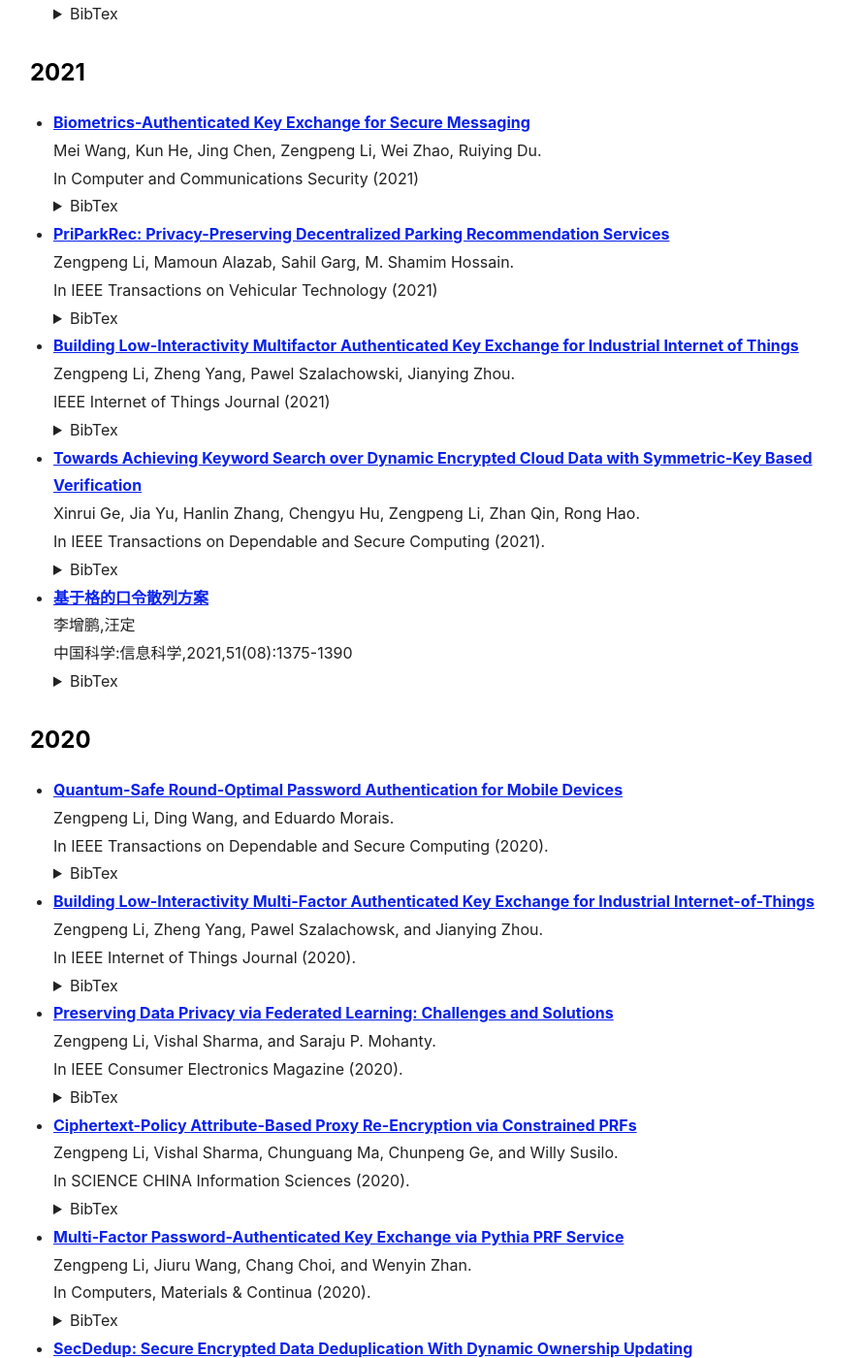
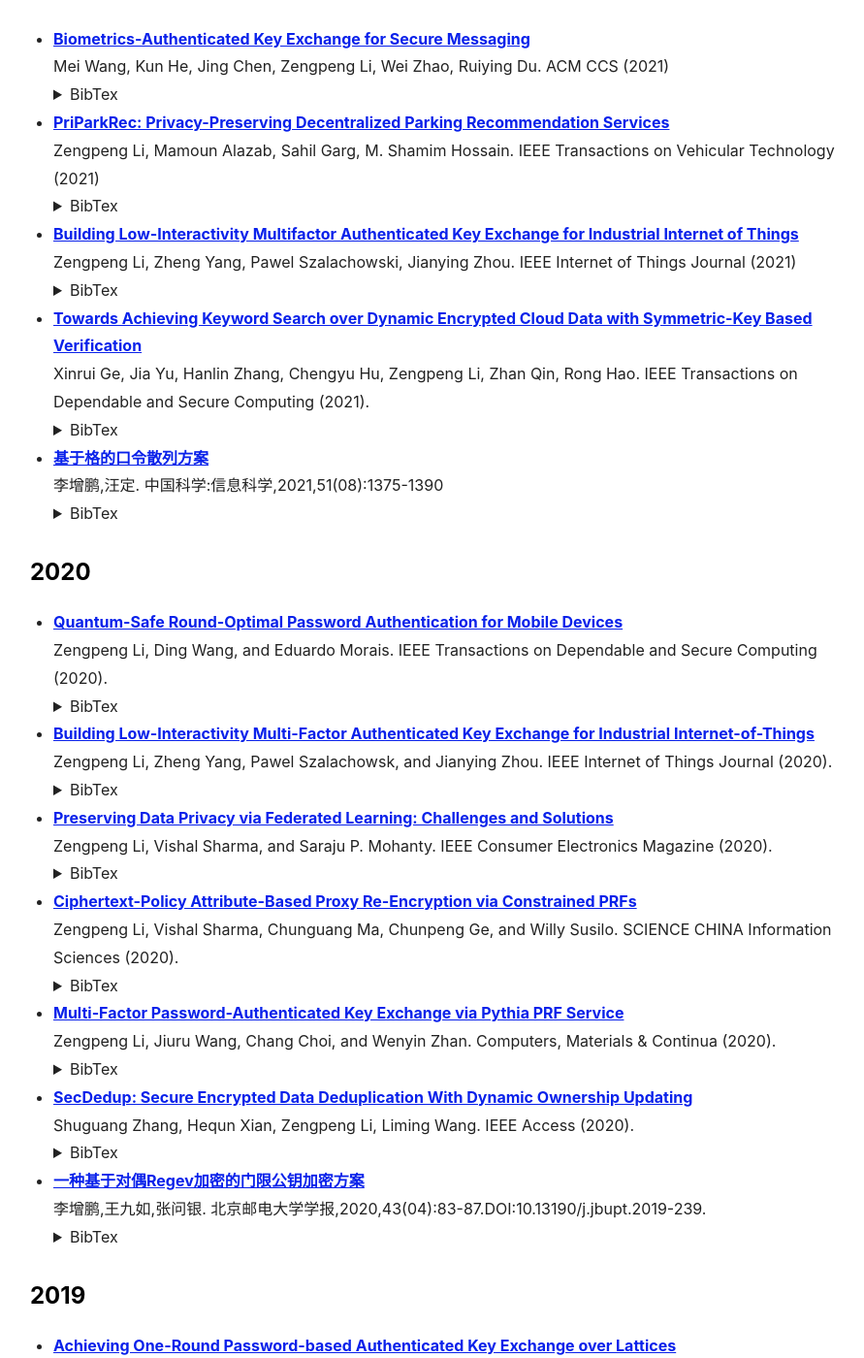
Before and after one commit to sigmasdu/sigmasdu.github.io, a Jekyll site: the page built from research.md, in a window 1280 px wide and 1400 px high, scrolled down 1868 px. Shown: the whole window at 97% size, without its empty margins (182-1073 px from the left). Built offline with Jekyll 4.4.1, drawn with Linux system fonts in a browser that asks for light colours; nearby versions of some CDN libraries; some of the changed text lies outside the part shown.

Commit message:
Update research.md

```diff
--- a/research.md
+++ b/research.md
@@ -47,8 +47,7 @@ Thank You to NSFC, NSFC-SD, NSFC-QD, Huawei, and Bitmain for their generous supp
 ### 2023
 
 - [新形态伪随机函数研究](http://netinfo-security.org/CN/10.3969/j.issn.1671-1122.2023.05.002)
-  李增鹏,王梅,陈梦佳
-  信息网络安全 (2023)
+  李增鹏,王梅,陈梦佳. 信息网络安全 (2023)
   <details>
     <summary style="background-color:#fff">BibTex</summary>
       <div style="background-color:#f8fbfc;padding-left:20px;padding-top:5px;padding-bottom:5px;padding-right:20px;">
@@ -71,8 +70,7 @@ Thank You to NSFC, NSFC-SD, NSFC-QD, Huawei, and Bitmain for their generous supp
   </details>
 
 - [Security Authentication Protocol for Massive Machine Type Communication in 5G Networks](https://doi.org/10.1155/2023/6086686)
-  Junfeng Miao, Zhaoshun Wang, Mei Wang, Xiao Feng, Nan Xiao, Xiaoxue Sun, Chenglu Jin.
-  Wireless Communications & Mobile Computing (2023)
+  Junfeng Miao, Zhaoshun Wang, Mei Wang, Xiao Feng, Nan Xiao, Xiaoxue Sun, Chenglu Jin.  Wireless Communications & Mobile Computing (2023)
   <details>
     <summary style="background-color:#fff">BibTex</summary>
       <div style="background-color:#f8fbfc;padding-left:20px;padding-top:5px;padding-bottom:5px;padding-right:20px;">
@@ -96,8 +94,7 @@ Thank You to NSFC, NSFC-SD, NSFC-QD, Huawei, and Bitmain for their generous supp
 ### 2022
 
 - [PANDA: Lightweight non-interactive privacy-preserving data aggregation for constrained devices](https://www.sciencedirect.com/science/article/abs/pii/S0167739X22000152)
-  Mei Wang, Kun He, Jing Chen, Ruiying Du, Bingsheng Zhang, Zengpeng Li.
-  In Future Generation Computer Systems (2022)
+  Mei Wang, Kun He, Jing Chen, Ruiying Du, Bingsheng Zhang, Zengpeng Li. Future Generation Computer Systems (2022)
   <details>
     <summary style="background-color:#fff">BibTex</summary>
       <div style="background-color:#f8fbfc;padding-left:20px;padding-top:5px;padding-bottom:5px;padding-right:20px;">
@@ -117,8 +114,7 @@ Thank You to NSFC, NSFC-SD, NSFC-QD, Huawei, and Bitmain for their generous supp
   </details>
 
 - [Quantum-Safe Round-Optimal Password Authentication for Mobile Devices](https://ieeexplore.ieee.org/abstract/document/9272675)
-  Zengpeng Li, Ding Wang, Eduardo Morais.
-  In IEEE Transactions on Dependable and Secure Computing (2022)
+  Zengpeng Li, Ding Wang, Eduardo Morais. IEEE Transactions on Dependable and Secure Computing (2022)
   <details>
     <summary style="background-color:#fff">BibTex</summary>
       <div style="background-color:#f8fbfc;padding-left:20px;padding-top:5px;padding-bottom:5px;padding-right:20px;">
@@ -135,8 +131,7 @@ Thank You to NSFC, NSFC-SD, NSFC-QD, Huawei, and Bitmain for their generous supp
   </details>
 
 - [Achieving One-Round Password-Based Authenticated Key Exchange over Lattices](https://ieeexplore.ieee.org/document/8826379)
-  Zengpeng Li, Ding Wang.
-  In IEEE Transactions on Services Computing (2022)
+  Zengpeng Li, Ding Wang.  IEEE Transactions on Services Computing (2022)
   <details>
     <summary style="background-color:#fff">BibTex</summary>
       <div style="background-color:#f8fbfc;padding-left:20px;padding-top:5px;padding-bottom:5px;padding-right:20px;">
@@ -155,8 +150,7 @@ Thank You to NSFC, NSFC-SD, NSFC-QD, Huawei, and Bitmain for their generous supp
 ### 2021
 
 - [Biometrics-Authenticated Key Exchange for Secure Messaging](https://dl.acm.org/doi/10.1145/3460120.3484746)
-  Mei Wang, Kun He, Jing Chen, Zengpeng Li, Wei Zhao, Ruiying Du.
-  In Computer and Communications Security (2021)
+  Mei Wang, Kun He, Jing Chen, Zengpeng Li, Wei Zhao, Ruiying Du.  ACM CCS (2021)
   <details>
     <summary style="background-color:#fff">BibTex</summary>
       <div style="background-color:#f8fbfc;padding-left:20px;padding-top:5px;padding-bottom:5px;padding-right:20px;">
@@ -176,8 +170,7 @@ Thank You to NSFC, NSFC-SD, NSFC-QD, Huawei, and Bitmain for their generous supp
 
 
 - [PriParkRec: Privacy-Preserving Decentralized Parking Recommendation Services](https://www.researchgate.net/publication/346204383_Quantum-Safe_Round-Optimal_Password_Authentication_for_Mobile_Devices?_sg=OUGmCcXIq01s6l6akPZ2t8olIigA8tNgAwF8q9AIVZY90GscO-CX1hzyTd-ca_WTs2crGi6jw5JrTo6w3GrGQq7ZYkYWP3jHszywuTbp.w5GSF97r1gwm28V0CFn3_dTgxROL8WApDAIBhNlzPSaPCCc0UlMidVRlQlkKKRIDtbldpCeBRpd7RaHGBBNJaA)
-  Zengpeng Li, Mamoun Alazab, Sahil Garg, M. Shamim Hossain.
-  In IEEE Transactions on Vehicular Technology (2021)
+  Zengpeng Li, Mamoun Alazab, Sahil Garg, M. Shamim Hossain. IEEE Transactions on Vehicular Technology (2021)
   <details>
     <summary style="background-color:#fff">BibTex</summary>
       <div style="background-color:#f8fbfc;padding-left:20px;padding-top:5px;padding-bottom:5px;padding-right:20px;">
@@ -194,8 +187,7 @@ Thank You to NSFC, NSFC-SD, NSFC-QD, Huawei, and Bitmain for their generous supp
   </details>
 
 - [Building Low-Interactivity Multifactor Authenticated Key Exchange for Industrial Internet of Things](https://ieeexplore.ieee.org/document/9139491)
-  Zengpeng Li, Zheng Yang, Pawel Szalachowski, Jianying Zhou.
-  IEEE Internet of Things Journal (2021)
+  Zengpeng Li, Zheng Yang, Pawel Szalachowski, Jianying Zhou. IEEE Internet of Things Journal (2021)
   <details>
     <summary style="background-color:#fff">BibTex</summary>
       <div style="background-color:#f8fbfc;padding-left:20px;padding-top:5px;padding-bottom:5px;padding-right:20px;">
@@ -212,8 +204,7 @@ Thank You to NSFC, NSFC-SD, NSFC-QD, Huawei, and Bitmain for their generous supp
   </details>
 
 - [Towards Achieving Keyword Search over Dynamic Encrypted Cloud Data with Symmetric-Key Based Verification](https://ieeexplore.ieee.org/document/8630039)
-  Xinrui Ge, Jia Yu, Hanlin Zhang, Chengyu Hu, Zengpeng Li, Zhan Qin, Rong Hao.
-  In IEEE Transactions on Dependable and Secure Computing (2021).
+  Xinrui Ge, Jia Yu, Hanlin Zhang, Chengyu Hu, Zengpeng Li, Zhan Qin, Rong Hao. IEEE Transactions on Dependable and Secure Computing (2021).
   <details>
     <summary style="background-color:#fff">BibTex</summary>
       <div style="background-color:#f8fbfc;padding-left:20px;padding-top:5px;padding-bottom:5px;padding-right:20px;">
@@ -232,8 +223,7 @@ Thank You to NSFC, NSFC-SD, NSFC-QD, Huawei, and Bitmain for their generous supp
 
 
 - [基于格的口令散列方案](https://kns.cnki.net/kcms2/article/abstract?v=3uoqIhG8C44YLTlOAiTRKibYlV5Vjs7iy_Rpms2pqwbFRRUtoUImHZFZ--gDK-DMWNhX2H80o0YXRmgj-dLd9L9U8cvctUxr&uniplatform=NZKPT)
-  李增鹏,汪定
-  中国科学:信息科学,2021,51(08):1375-1390
+  李增鹏,汪定. 中国科学:信息科学,2021,51(08):1375-1390
   <details>
     <summary style="background-color:#fff">BibTex</summary>
       <div style="background-color:#f8fbfc;padding-left:20px;padding-top:5px;padding-bottom:5px;padding-right:20px;">
@@ -250,8 +240,7 @@ Thank You to NSFC, NSFC-SD, NSFC-QD, Huawei, and Bitmain for their generous supp
 ### 2020
 
 - [Quantum-Safe Round-Optimal Password Authentication for Mobile Devices](https://www.researchgate.net/publication/346204383_Quantum-Safe_Round-Optimal_Password_Authentication_for_Mobile_Devices)
-  Zengpeng Li, Ding Wang, and Eduardo Morais.
-  In IEEE Transactions on Dependable and Secure Computing (2020).
+  Zengpeng Li, Ding Wang, and Eduardo Morais. IEEE Transactions on Dependable and Secure Computing (2020).
   <details>
     <summary style="background-color:#fff">BibTex</summary>
       <div style="background-color:#f8fbfc;padding-left:20px;padding-top:5px;padding-bottom:5px;padding-right:20px;">
@@ -268,8 +257,7 @@ Thank You to NSFC, NSFC-SD, NSFC-QD, Huawei, and Bitmain for their generous supp
   </details>
 
 - [Building Low-Interactivity Multi-Factor Authenticated Key Exchange for Industrial Internet-of-Things](https://www.researchgate.net/publication/341083165_Preserving_Data_Privacy_via_Federated_Learning_Challenges_and_Solutions)
-  Zengpeng Li, Zheng Yang, Pawel Szalachowsk, and Jianying Zhou.
-  In IEEE Internet of Things Journal (2020).
+  Zengpeng Li, Zheng Yang, Pawel Szalachowsk, and Jianying Zhou. IEEE Internet of Things Journal (2020).
   <details>
     <summary style="background-color:#fff">BibTex</summary>
       <div style="background-color:#f8fbfc;padding-left:20px;padding-top:5px;padding-bottom:5px;padding-right:20px;">
@@ -286,8 +274,7 @@ Thank You to NSFC, NSFC-SD, NSFC-QD, Huawei, and Bitmain for their generous supp
   </details>
 
 - [Preserving Data Privacy via Federated Learning: Challenges and Solutions](https://ieeexplore.ieee.org/document/9055478/)
-  Zengpeng Li, Vishal Sharma, and Saraju P. Mohanty.
-  In IEEE Consumer Electronics Magazine (2020).
+  Zengpeng Li, Vishal Sharma, and Saraju P. Mohanty. IEEE Consumer Electronics Magazine (2020).
   <details>
     <summary style="background-color:#fff">BibTex</summary>
       <div style="background-color:#f8fbfc;padding-left:20px;padding-top:5px;padding-bottom:5px;padding-right:20px;">
@@ -304,8 +291,7 @@ Thank You to NSFC, NSFC-SD, NSFC-QD, Huawei, and Bitmain for their generous supp
   </details>
 
 - [Ciphertext-Policy Attribute-Based Proxy Re-Encryption via Constrained PRFs](https://www.sciengine.com/SCIS/doi/10.1007/s11432-019-2856-8)
-  Zengpeng Li, Vishal Sharma, Chunguang Ma, Chunpeng Ge, and Willy Susilo.
-  In SCIENCE CHINA Information Sciences (2020).
+  Zengpeng Li, Vishal Sharma, Chunguang Ma, Chunpeng Ge, and Willy Susilo. SCIENCE CHINA Information Sciences (2020).
   <details>
     <summary style="background-color:#fff">BibTex</summary>
       <div style="background-color:#f8fbfc;padding-left:20px;padding-top:5px;padding-bottom:5px;padding-right:20px;">
@@ -324,8 +310,7 @@ Thank You to NSFC, NSFC-SD, NSFC-QD, Huawei, and Bitmain for their generous supp
   </details>
 
 - [Multi-Factor Password-Authenticated Key Exchange via Pythia PRF Service](https://www.techscience.com/cmc/v63n2/38536)
-  Zengpeng Li, Jiuru Wang, Chang Choi, and Wenyin Zhan.
-  In Computers, Materials & Continua (2020).
+  Zengpeng Li, Jiuru Wang, Chang Choi, and Wenyin Zhan. Computers, Materials & Continua (2020).
   <details>
     <summary style="background-color:#fff">BibTex</summary>
       <div style="background-color:#f8fbfc;padding-left:20px;padding-top:5px;padding-bottom:5px;padding-right:20px;">
@@ -344,8 +329,7 @@ Thank You to NSFC, NSFC-SD, NSFC-QD, Huawei, and Bitmain for their generous supp
   </details>
 
 - [SecDedup: Secure Encrypted Data Deduplication With Dynamic Ownership Updating](https://ieeexplore.ieee.org/document/9194768)
-  Shuguang Zhang, Hequn Xian, Zengpeng Li, Liming Wang.
-  IEEE Access (2020).
+  Shuguang Zhang, Hequn Xian, Zengpeng Li, Liming Wang. IEEE Access (2020).
   <details>
     <summary style="background-color:#fff">BibTex</summary>
       <div style="background-color:#f8fbfc;padding-left:20px;padding-top:5px;padding-bottom:5px;padding-right:20px;">
@@ -386,8 +369,7 @@ Thank You to NSFC, NSFC-SD, NSFC-QD, Huawei, and Bitmain for their generous supp
 ### 2019
 
 - [Achieving One-Round Password-based Authenticated Key Exchange over Lattices](https://www.researchgate.net/publication/335542873_Achieving_One-Round_Password-based_Authenticated_Key_Exchange_over_Lattices)
-  Zengpeng Li and Ding Wang.
-  In IEEE Transactions on Services Computing 2019.
+  Zengpeng Li and Ding Wang. IEEE Transactions on Services Computing 2019.
   <details>
     <summary style="background-color:#fff">BibTex</summary>
       <div style="background-color:#f8fbfc;padding-left:20px;padding-top:5px;padding-bottom:5px;padding-right:20px;">
@@ -404,8 +386,7 @@ Thank You to NSFC, NSFC-SD, NSFC-QD, Huawei, and Bitmain for their generous supp
   </details>
 
 - [Revisiting post-quantum hash proof systems over lattices for Internet of Thing authentications](https://www.researchgate.net/publication/336450331_Revisiting_post-quantum_hash_proof_systems_over_lattices_for_Internet_of_Thing_authentications)
-  Zengpeng Li, Jiuru Wang, and Wenyin Zhang.
-  In Journal of Ambient Intelligence and Humanized Computing (2019).
+  Zengpeng Li, Jiuru Wang, and Wenyin Zhang. Journal of Ambient Intelligence and Humanized Computing (2019).
   <details>
     <summary style="background-color:#fff">BibTex</summary>
       <div style="background-color:#f8fbfc;padding-left:20px;padding-top:5px;padding-bottom:5px;padding-right:20px;">
@@ -421,8 +402,7 @@ Thank You to NSFC, NSFC-SD, NSFC-QD, Huawei, and Bitmain for their generous supp
   </details>
 
 - [Efficient oblivious transfer construction via multiple bits dual-mode cryptosystem for secure selection in the cloud](https://www.researchgate.net/publication/331241984_Efficient_oblivious_transfer_construction_via_multiple_bits_dual-mode_cryptosystem_for_secure_selection_in_the_cloud?_sg=cmgzHQWg2IckyUEnusgOiAfsHTasfqfaDvyGgOFNtNlSMipCDjJPiAVOzei6VRLG7FZPsch1HAbyXR-DWkkrBonTQ2eS8NaZ78TvKEG9.6lWJio5ljjP7bkFxVms8QQ5dNQOpmjXkXn9wHIsM1NUpfuscbB4thdDj33ySigFE2PcPg6iZLJJiXekHPdosCw)
-  Zengpeng Li, Chunguang Ma, Minghao Zhao, and Chang Choi.
-  In Journal of the Chinese Institute of Engineers (2019).
+  Zengpeng Li, Chunguang Ma, Minghao Zhao, and Chang Choi. Journal of the Chinese Institute of Engineers (2019).
   <details>
     <summary style="background-color:#fff">BibTex</summary>
       <div style="background-color:#f8fbfc;padding-left:20px;padding-top:5px;padding-bottom:5px;padding-right:20px;">
@@ -443,8 +423,7 @@ Thank You to NSFC, NSFC-SD, NSFC-QD, Huawei, and Bitmain for their generous supp
   </details>
 
 - [抵抗自适应密钥恢复攻击的层级全同态加密](https://kns.cnki.net/kcms2/article/abstract?v=3uoqIhG8C44YLTlOAiTRKibYlV5Vjs7iLik5jEcCI09uHa3oBxtWoC8rj65ZR0pFE-DZ9T3k050BspoxlOKTFkcAYnWKsTDl&uniplatform=NZKPT)
-  李增鹏,马春光,赵明昊
-  计算机研究与发展,2019,56(03):496-507.
+  李增鹏,马春光,赵明昊. 计算机研究与发展,2019,56(03):496-507.
   <details>
     <summary style="background-color:#fff">BibTex</summary>
       <div style="background-color:#f8fbfc;padding-left:20px;padding-top:5px;padding-bottom:5px;padding-right:20px;">
@@ -463,8 +442,7 @@ Thank You to NSFC, NSFC-SD, NSFC-QD, Huawei, and Bitmain for their generous supp
 ### 2018
 
 - [Oblivious Transfer via Lossy Encryption from Lattice-Based Cryptography](https://www.researchgate.net/publication/327391129_Oblivious_Transfer_via_Lossy_Encryption_from_Lattice-Based_Cryptography)
-  Zengpeng Li, Can Xiang, and Chenyu Wang.
-  In Wireless Communications and Mobile Computing 2018: 5973285:1-5973285:11 (2018).
+  Zengpeng Li, Can Xiang, and Chenyu Wang. Wireless Communications and Mobile Computing 2018: 5973285:1-5973285:11 (2018).
   <details>
     <summary style="background-color:#fff">BibTex</summary>
       <div style="background-color:#f8fbfc;padding-left:20px;padding-top:5px;padding-bottom:5px;padding-right:20px;">
@@ -482,8 +460,7 @@ Thank You to NSFC, NSFC-SD, NSFC-QD, Huawei, and Bitmain for their generous supp
   </details>
 
 - [Multi-Key FHE on Multi-Bit Messages](https://link.springer.com/content/pdf/10.1007/s11432-017-9206-y.pdf)
-  Zengpeng Li, Chunguang Ma and Hong-Sheng Zhou.
-  In SCIENCE CHINA Information Sciences 2018.
+  Zengpeng Li, Chunguang Ma and Hong-Sheng Zhou. SCIENCE CHINA Information Sciences 2018.
   <details>
     <summary style="background-color:#fff">BibTex</summary>
       <div style="background-color:#f8fbfc;padding-left:20px;padding-top:5px;padding-bottom:5px;padding-right:20px;">
@@ -500,8 +477,7 @@ Thank You to NSFC, NSFC-SD, NSFC-QD, Huawei, and Bitmain for their generous supp
   </details>
 
 - [Two-Round PAKE Protocol over Lattices Without NIZK](https://www.researchgate.net/publication/331228008_Two-Round_PAKE_Protocol_over_Lattices_Without_NIZK_14th_International_Conference_Inscrypt_2018_Fuzhou_China_December_14-17_2018_Revised_Selected_Papers)
-  Zengpeng Li and Ding Wang.
-  In Inscrypt 2018 (Best Paper Award (2/81)).
+  Zengpeng Li and Ding Wang. Inscrypt 2018 (Best Paper Award (2/81)).
   <details>
     <summary style="background-color:#fff">BibTex</summary>
       <div style="background-color:#f8fbfc;padding-left:20px;padding-top:5px;padding-bottom:5px;padding-right:20px;">
@@ -522,8 +498,7 @@ Thank You to NSFC, NSFC-SD, NSFC-QD, Huawei, and Bitmain for their generous supp
 ### 2017
 
 - [Achieving Multi-Hop PRE via Branching Program](https://ieeexplore.ieee.org/document/8070989/)
-  Zengpeng Li, Chunguang Ma and Ding Wang.
-  In IEEE Transactions on Cloud Computing, 2017.
+  Zengpeng Li, Chunguang Ma and Ding Wang. IEEE Transactions on Cloud Computing, 2017.
   <details>
    <summary style="background-color:#fff">BibTex</summary>
       <div style="background-color:#f8fbfc;padding-left:20px;padding-top:5px;padding-bottom:5px;padding-right:20px;">
@@ -539,8 +514,7 @@ Thank You to NSFC, NSFC-SD, NSFC-QD, Huawei, and Bitmain for their generous supp
   </details>
 
 - [Leakage Resilient Leveled FHE on Multiple Bit Message](https://ieeexplore.ieee.org/document/7979612/)
-  Zengpeng Li, Chunguang Ma and Ding Wang.
-  In IEEE Transactions on Big Data, 2017.
+  Zengpeng Li, Chunguang Ma and Ding Wang. IEEE Transactions on Big Data, 2017.
   <details>
     <summary style="background-color:#fff">BibTex</summary>
       <div style="background-color:#f8fbfc;padding-left:20px;padding-top:5px;padding-bottom:5px;padding-right:20px;">
@@ -556,8 +530,7 @@ Thank You to NSFC, NSFC-SD, NSFC-QD, Huawei, and Bitmain for their generous supp
   </details>
 
 - [Towards Multi-Hop Homomorphic Identity-Based Proxy Re-Encryption via Branching Program](https://ieeexplore.ieee.org/abstract/document/8012380)
-  Zengpeng Li, Chunguang Ma and Ding Wang.
-  In IEEE Access 2017.
+  Zengpeng Li, Chunguang Ma and Ding Wang. IEEE Access 2017.
   <details>
     <summary style="background-color:#fff">BibTex</summary>
       <div style="background-color:#f8fbfc;padding-left:20px;padding-top:5px;padding-bottom:5px;padding-right:20px;">
@@ -574,8 +547,7 @@ Thank You to NSFC, NSFC-SD, NSFC-QD, Huawei, and Bitmain for their generous supp
   </details>
 
 - [Toward single-server private information retrieval protocol via learning with errors](https://www.researchgate.net/publication/311589741_Toward_single-server_private_information_retrieval_protocol_via_learning_with_errors)
-  Zengpeng Li, Chunguang Ma, Ding Wang, and Gang Du.
-  In Journal of Information Security and Applications. 34: 280-284 (2017).
+  Zengpeng Li, Chunguang Ma, Ding Wang, and Gang Du. Journal of Information Security and Applications. 34: 280-284 (2017).
   <details>
     <summary style="background-color:#fff">BibTex</summary>
       <div style="background-color:#f8fbfc;padding-left:20px;padding-top:5px;padding-bottom:5px;padding-right:20px;">
@@ -593,8 +565,7 @@ Thank You to NSFC, NSFC-SD, NSFC-QD, Huawei, and Bitmain for their generous supp
   </details>
 
 - [Toward Proxy Re-encryption From Learning with Errors in the Exponent](https://ieeexplore.ieee.org/document/8029503/)
-  Zengpeng Li, Chunguang Ma, Ding Wang, Minghao Zhao, Qian Zhao and Lu Zhou.
-  In Trustcom 2017.
+  Zengpeng Li, Chunguang Ma, Ding Wang, Minghao Zhao, Qian Zhao and Lu Zhou.  Trustcom 2017.
   <details>
     <summary style="background-color:#fff">BibTex</summary>
       <div style="background-color:#f8fbfc;padding-left:20px;padding-top:5px;padding-bottom:5px;padding-right:20px;">
@@ -608,8 +579,7 @@ Thank You to NSFC, NSFC-SD, NSFC-QD, Huawei, and Bitmain for their generous supp
   </details>
 
 - [全同态加密研究](https://kns.cnki.net/kcms2/article/abstract?v=3uoqIhG8C44YLTlOAiTRKibYlV5Vjs7i0-kJR0HYBJ80QN9L51zrP5OXi0gz2N2x4MEAA8sR0vkE6YYywPhp53-n1XnjG-Dt&uniplatform=NZKPT)
-  李增鹏,马春光,周红生
-  密码学报,2017,4(06):561-578.DOI:10.13868/j.cnki.jcr.000208.
+  李增鹏,马春光,周红生. 密码学报,2017,4(06):561-578.DOI:10.13868/j.cnki.jcr.000208.
   <details>
     <summary style="background-color:#fff">BibTex</summary>
       <div style="background-color:#f8fbfc;padding-left:20px;padding-top:5px;padding-bottom:5px;padding-right:20px;">
@@ -651,8 +620,7 @@ Thank You to NSFC, NSFC-SD, NSFC-QD, Huawei, and Bitmain for their generous supp
 ### 2016
 
 - [Multi-bit Leveled Homomorphic Encryption via Dual.LWE-Based](https://link.springer.com/chapter/10.1007/978-3-319-54705-3_14)
-  Zengpeng Li, Chunguang Ma, Eduardo Morais and Gang Du.
-  In Inscrypt 2016.
+  Zengpeng Li, Chunguang Ma, Eduardo Morais and Gang Du. In Inscrypt 2016.
   <details>
     <summary style="background-color:#fff">BibTex</summary>
       <div style="background-color:#f8fbfc;padding-left:20px;padding-top:5px;padding-bottom:5px;padding-right:20px;">
@@ -670,8 +638,7 @@ Thank You to NSFC, NSFC-SD, NSFC-QD, Huawei, and Bitmain for their generous supp
   </details>
 
 - [Dual LWE-Based Fully Homomorphic Encryption with Errorless Key Switching](https://link.springer.com/chapter/10.1007/978-3-319-54705-3_14)
-  Zengpeng Li, Chunguang Ma, Gang Du, Weiping Ouyang.
-  In ICPADS 2016.
+  Zengpeng Li, Chunguang Ma, Gang Du, Weiping Ouyang. ICPADS 2016.
   <details>
     <summary style="background-color:#fff">BibTex</summary>
       <div style="background-color:#f8fbfc;padding-left:20px;padding-top:5px;padding-bottom:5px;padding-right:20px;">
@@ -685,8 +652,7 @@ Thank You to NSFC, NSFC-SD, NSFC-QD, Huawei, and Bitmain for their generous supp
   </details>
 
 - [Preventing Adaptive Key Recovery Attacks on the GSW Levelled Homomorphic Encryption Scheme](https://link.springer.com/chapter/10.1007/978-3-319-54705-3_14)
-  Zengpeng Li, Steven D. Galbraith, and Chunguang Ma.
-  In Provsec 2016.
+  Zengpeng Li, Steven D. Galbraith, and Chunguang Ma. Provsec 2016.
   <details>
     <summary style="background-color:#fff">BibTex</summary>
       <div style="background-color:#f8fbfc;padding-left:20px;padding-top:5px;padding-bottom:5px;padding-right:20px;">
```
Also changed, not shown: other parts of research.md (+2 -4 lines).
